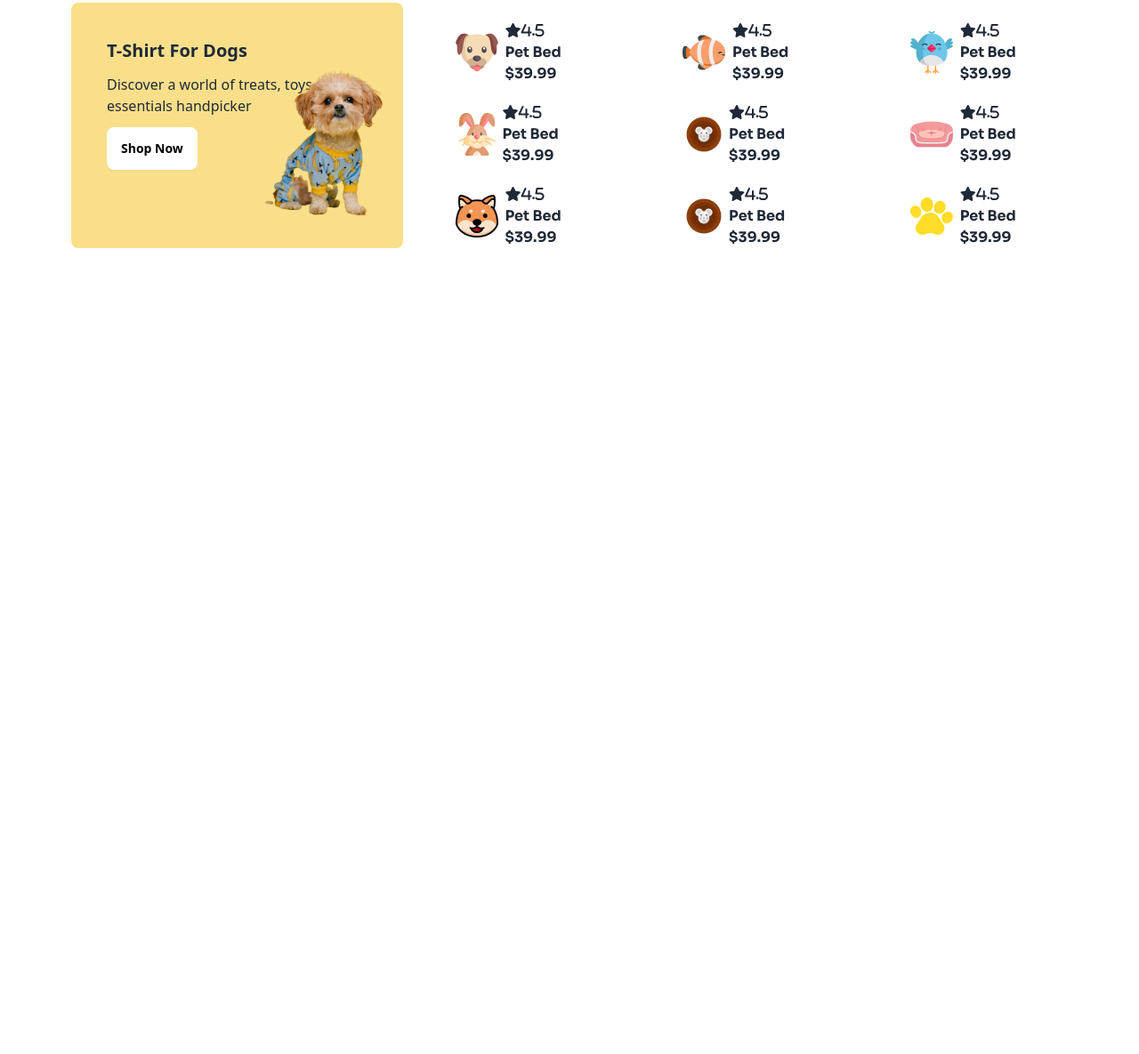
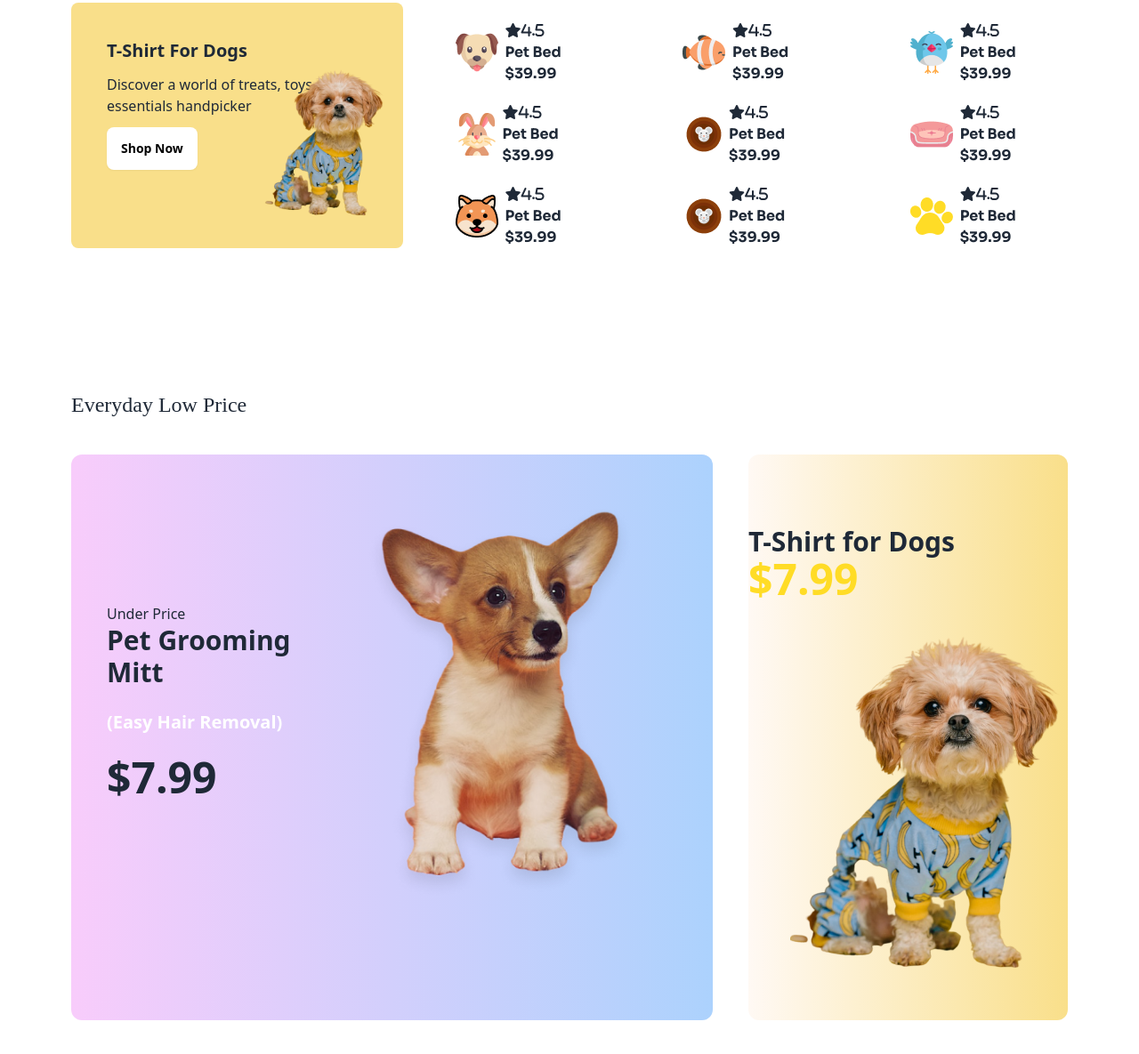
Before and after one commit to AshiqurRahmanAshik/myassignment-B11A3, a plain HTML site: page index.html in a window 1280 px wide. Shown: the part 1357-2542 px from the top of the page at 89% size. Before the commit the page ends 1716 px from the top, so only its background shows below. Drawn offline with nearby package versions, Linux system fonts and the light colour scheme; a web font is replaced by a local one.

Commit message:
Everyday Low Price section added

```diff
--- a/index.html
+++ b/index.html
@@ -403,6 +403,56 @@
       </div>
     </div>
        </section>
+       <!-- Everyday Low Price Section -->
+
+        <section class="px-2 md:px-20 space-y-10 py-20">
+          <!-- text -->
+
+          <h1 class="font-adlam text-2xl">Everyday Low Price</h1>
+
+        <div class="md:flex space-x-10 space-y-5 md:space-y-0">
+           <!-- left side -->
+
+           <div class="md:w-2/3 p-10 rounded-xl bg-gradient-to-r from-[#F8CCFB] to-[#ACD2FD]">
+            <div class="flex justify-center md:items-center ">
+              <div class="">
+                <h3 class="hidden md:block">Under Price</h3>
+                <h2 class="text-xl md:text-3xl font-bold">Pet Grooming Mitt</h2>
+                <h3 class="hidden md:block py-6 text-white text-xl font-bold">
+                  (Easy Hair Removal)
+                </h3>
+                <h1 class="font-bold text-5xl"> $7.99</h1>
+              </div>
+              <div class= "flex">
+                <img
+                  src="c1-assets/cute-dog-mid.png"
+                  class= />
+
+              </div>
+            </div>
+          </div>
+          <!-- Right side -->
+          <div class="md:w-1/3 py-10 rounded-xl bg-gradient-to-r from-[#FFF9F4] to-[#F9DF8A]">
+            <div class="">
+              <div class="">
+                <div class="flex-col justify-start py-10">
+                  <h2 class="text-3xl font-bold">T-Shirt for Dogs</h2>
+
+                  <h1 class="font-bold text-5xl text-[#FFDC26]"> $7.99</h1>
+                </div>
+                <div class="flex justify-end items-end">
+                  <img
+                  src="c1-assets/cute-pet-mid.png"
+                  class="max-w-sm rounded-lg" />
+
+                </div>
+              </div>
+            </div>
+          </div>
+
+          </div>
+      </div>
+        </section>
     </main>
     <footer>
 
```
